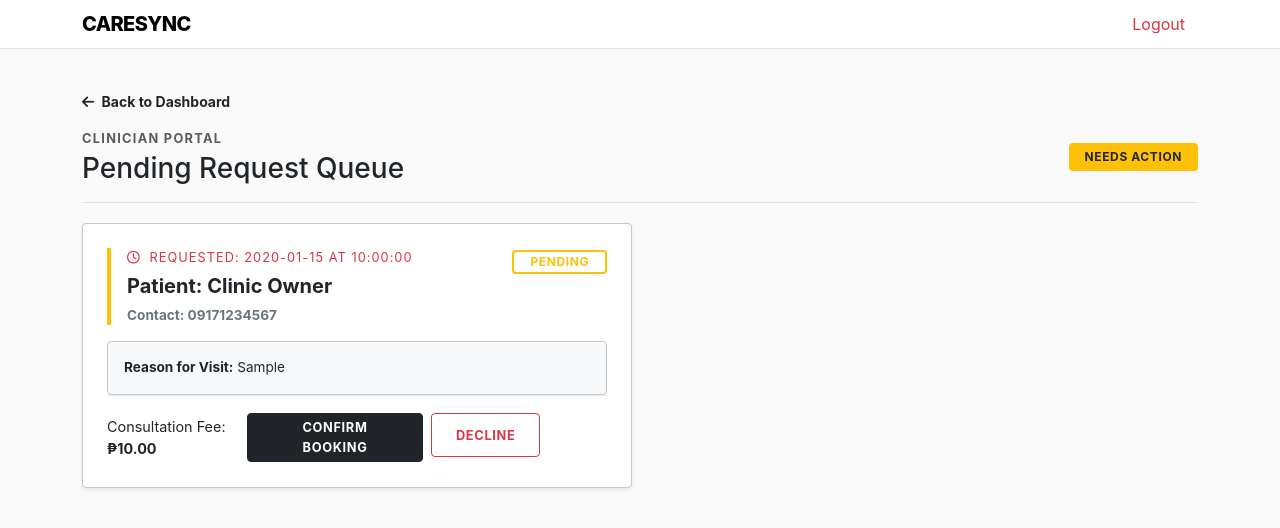
After one commit to jinoestillore-infotech/Clinic-Appointment-System, a Flask app: page /staff/pending in a window 1280 px wide. The commit adds this page. Shown: the top 528 px of the page. Run offline with Flask 3, Linux system fonts and the light colour scheme; a user stored in the database is signed in; data comes from the database, SQL or seed files in the repository; tables that the repository leaves empty hold one stand-in row (values such as "Sample post").

Commit message:
modified the dashboard for the doctor/staff and added pending page

```diff
--- a/app/routes/staff.py
+++ b/app/routes/staff.py
@@ -20,7 +20,7 @@ def staff_required(f):
 @staff_required
 def dashboard():
     """
-    Renders the clinician dashboard containing daily stats and patient queue management.
+    Renders the clinician dashboard containing stats and active/past consultations.
     """
     connection = current_app.get_db_connection()
     appointments = []
@@ -28,15 +28,11 @@ def dashboard():
 
     try:
         cursor = connection.cursor(dictionary=True)
-
-        # 1. Resolve which doctor ID belongs to this authenticated staff user
         cursor.execute("SELECT id, specialization FROM doctors WHERE user_id = %s", (session['user_id'],))
         doctor = cursor.fetchone()
 
         if doctor:
             doctor_id = doctor['id']
-
-            # 2. Fetch all appointments booked with this doctor
             cursor.execute("""
                 SELECT a.id, a.appointment_date, a.appointment_time, a.status, a.symptoms_brief, a.medical_notes,
                        u.first_name AS pat_first, u.last_name AS pat_last, u.phone_number,
@@ -49,15 +45,13 @@ def dashboard():
             """, (doctor_id,))
             appointments = cursor.fetchall()
 
-            # 3. Compile real-time metrics for counters
             for appt in appointments:
                 stats['total'] += 1
                 status = appt['status']
                 if status in stats:
                     stats[status] += 1
         else:
-            flash('Could not find an associated Doctor Profile for your account. Please consult the Administrator.', 'warning')
-
+            flash('Doctor profile not found.', 'warning')
         cursor.close()
     except Exception as e:
         flash(f'An error occurred: {str(e)}', 'danger')
@@ -65,6 +59,41 @@ def dashboard():
         connection.close()
 
     return render_template('staff/dashboard.html', appointments=appointments, stats=stats)
+
+
+@staff_bp.route('/pending')
+@staff_required
+def pending():
+    """
+    Renders the isolated pending appointments queue for clinical staff.
+    """
+    connection = current_app.get_db_connection()
+    appointments = []
+    try:
+        cursor = connection.cursor(dictionary=True)
+        cursor.execute("SELECT id FROM doctors WHERE user_id = %s", (session['user_id'],))
+        doctor = cursor.fetchone()
+
+        if doctor:
+            doctor_id = doctor['id']
+            cursor.execute("""
+                SELECT a.id, a.appointment_date, a.appointment_time, a.status, a.symptoms_brief,
+                       u.first_name AS pat_first, u.last_name AS pat_last, u.phone_number,
+                       b.amount_due, b.payment_status
+                FROM appointments a
+                JOIN users u ON a.patient_id = u.id
+                LEFT JOIN billing b ON a.id = b.appointment_id
+                WHERE a.doctor_id = %s AND a.status = 'Pending'
+                ORDER BY a.appointment_date ASC, a.appointment_time ASC
+            """, (doctor_id,))
+            appointments = cursor.fetchall()
+        cursor.close()
+    except Exception as e:
+        flash(f'An error occurred: {str(e)}', 'danger')
+    finally:
+        connection.close()
+
+    return render_template('staff/pending.html', appointments=appointments)
 
 
 @staff_bp.route('/confirm/<int:appointment_id>', methods=['POST'])
@@ -84,6 +113,9 @@ def confirm(appointment_id):
     finally:
         connection.close()
 
+    # Support smart redirection back to pending queue if submitted from there
+    if request.form.get('redirect_to') == 'pending':
+        return redirect(url_for('staff.pending'))
     return redirect(url_for('staff.dashboard'))
 
 
@@ -91,7 +123,7 @@ def confirm(appointment_id):
 @staff_required
 def cancel(appointment_id):
     """
-    Cancels an appointment from the doctor queue.
+    Cancels or declines an appointment.
     """
     connection = current_app.get_db_connection()
     try:
@@ -104,6 +136,8 @@ def cancel(appointment_id):
     finally:
         connection.close()
 
+    if request.form.get('redirect_to') == 'pending':
+        return redirect(url_for('staff.pending'))
     return redirect(url_for('staff.dashboard'))
 
 
@@ -111,33 +145,26 @@ def cancel(appointment_id):
 @staff_required
 def complete(appointment_id):
     """
-    Completes a consultation, records the doctor's briefing notes,
-    and automatically marks the invoice as Paid (assuming standard cash/in-clinic payment).
+    Completes a consultation and updates records.
     """
     medical_notes = request.form.get('medical_notes')
-
     connection = current_app.get_db_connection()
     try:
         cursor = connection.cursor(dictionary=True)
-
-        # Update appointment state & append doctor's treatment details
         cursor.execute("""
             UPDATE appointments
             SET status = 'Completed', medical_notes = %s
             WHERE id = %s
         """, (medical_notes, appointment_id))
-
-        # Update billing status to Paid upon successful checkout
         cursor.execute("""
             UPDATE billing
             SET payment_status = 'Paid', payment_method = 'Cash', paid_at = CURRENT_TIMESTAMP
             WHERE appointment_id = %s
         """, (appointment_id,))
-
-        flash('Consultation completed and checkout billing invoice generated.', 'success')
+        flash('Consultation completed successfully.', 'success')
         cursor.close()
     except Exception as e:
-        flash(f'Failed to complete consultation checkout: {str(e)}', 'danger')
+        flash(f'Failed to complete consultation: {str(e)}', 'danger')
     finally:
         connection.close()
 
--- /dev/null
+++ b/app/templates/staff/pending.html
@@ -0,0 +1,94 @@
+{% extends "base.html" %}
+
+{% block title %}Pending Approvals - CareSync{% endblock %}
+
+{% block content %}
+<div class="row g-3">
+    <!-- Header Segment -->
+    <div class="col-12 mb-1">
+        <div class="mb-3">
+            <a href="{{ url_for('staff.dashboard') }}" class="text-dark small text-decoration-none fw-bold">
+                <i class="fa-solid fa-arrow-left me-1"></i> Back to Dashboard
+            </a>
+        </div>
+        <div class="d-flex align-items-center justify-content-between border-bottom pb-3">
+            <div>
+                <span class="text-uppercase text-muted fw-bold d-block mb-1" style="font-size: 0.8rem; letter-spacing: 0.1em;">Clinician Portal</span>
+                <h2 class="h3 fw-extrabold text-dark mb-0">Pending Request Queue</h2>
+            </div>
+            <span class="badge bg-warning text-dark rounded-1 px-3 py-2 fw-bold text-uppercase" style="font-size: 0.75rem; letter-spacing: 0.05em;">Needs Action</span>
+        </div>
+    </div>
+
+    <!-- MAIN PENDING LIST -->
+    <div class="col-12 mt-3">
+        {% if not appointments %}
+            <div class="text-center py-5 px-3 border border-secondary-subtle rounded-1 bg-white shadow-sm">
+                <i class="fa-solid fa-circle-check text-muted mb-2 fs-3"></i>
+                <p class="text-muted small mb-0">All booking requests processed! No pending schedules remaining.</p>
+            </div>
+        {% else %}
+            <div class="row g-3">
+                {% for appt in appointments %}
+                    <div class="col-12 col-md-6">
+                        <div class="card border border-secondary-subtle rounded-1 p-3 p-sm-4 bg-white shadow-sm h-100 d-flex flex-column justify-content-between">
+                            <div>
+                                <div class="d-flex flex-column flex-sm-row justify-content-between align-items-start gap-2.5">
+                                    <div class="border-start border-4 border-warning ps-3">
+                                        <span class="text-uppercase text-danger fw-extrabold d-block mb-1" style="font-size: .8rem; letter-spacing: 0.08em;">
+                                            <i class="fa-regular fa-clock me-1"></i> Requested: {{ appt.appointment_date }} at {{ appt.appointment_time }}
+                                        </span>
+                                        <strong class="text-dark d-block fs-5 fw-extrabold mb-1">
+                                            Patient: {{ appt.pat_first }} {{ appt.pat_last }}
+                                        </strong>
+                                        <span class="text-secondary d-block fw-bold" style="font-size: 0.85rem;">Contact: {{ appt.phone_number or 'Not provided' }}</span>
+                                    </div>
+                                    <div class="flex-shrink-0 mt-2 mt-sm-0">
+                                        <span class="badge border border-2 border-warning text-warning bg-white text-uppercase rounded-1 px-3 py-1.5 fw-bold" style="font-size: 0.75rem; letter-spacing: 0.05em;">
+                                            {{ appt.status }}
+                                        </span>
+                                    </div>
+                                </div>
+
+                                {% if appt.symptoms_brief %}
+                                    <div class="mt-3 text-dark bg-light p-3 rounded-1 border border-secondary-subtle" style="font-size: 0.85rem; line-height: 1.45;">
+                                        <strong class="text-dark">Reason for Visit:</strong> {{ appt.symptoms_brief }}
+                                    </div>
+                                {% endif %}
+                            </div>
+
+                            <!-- Clinician Action Bar Footer -->
+                            <div class="mt-3.5 pt-3 border-top border-light-subtle">
+                                <div class="d-flex flex-column flex-sm-row align-items-stretch align-items-sm-center justify-content-between gap-3">
+                                    <div class="text-dark py-1" style="font-size: 0.9rem;">
+                                        Consultation Fee: <strong class="fw-extrabold">₱{{ "%.2f"|format(appt.amount_due) }}</strong>
+                                    </div>
+
+                                    <div class="d-flex flex-column flex-sm-row gap-2 w-100 w-sm-auto">
+                                        <!-- Confirm booking request action -->
+                                        <form action="{{ url_for('staff.confirm', appointment_id=appt.id) }}" method="POST" class="m-0 mb-2 mb-sm-0 w-100 w-sm-auto d-grid d-sm-inline-block">
+                                            <!-- Submits to the route and redirects to keep clinician flow smooth -->
+                                            <input type="hidden" name="redirect_to" value="pending">
+                                            <button type="submit" class="btn btn-dark btn-sm rounded-1 text-uppercase fw-bold py-2.5 px-4" style="font-size: 0.8rem; letter-spacing: 0.05em; min-height: 44px;">
+                                                Confirm Booking
+                                            </button>
+                                        </form>
+
+                                        <!-- Decline request action -->
+                                        <form action="{{ url_for('staff.cancel', appointment_id=appt.id) }}" method="POST" onsubmit="return confirm('Are you sure you want to decline this request?');" class="m-0 w-100 w-sm-auto d-grid d-sm-inline-block">
+                                            <input type="hidden" name="redirect_to" value="pending">
+                                            <button type="submit" class="btn btn-outline-danger btn-sm rounded-1 text-uppercase fw-bold py-2.5 px-4" style="font-size: 0.8rem; letter-spacing: 0.05em; min-height: 44px;">
+                                                Decline
+                                            </button>
+                                        </form>
+                                    </div>
+                                </div>
+                            </div>
+                        </div>
+                    </div>
+                {% endfor %}
+            </div>
+        {% endif %}
+    </div>
+</div>
+{% endblock %}
```
Also changed, not shown: app/templates/staff/dashboard.html (+72 -48 lines).
